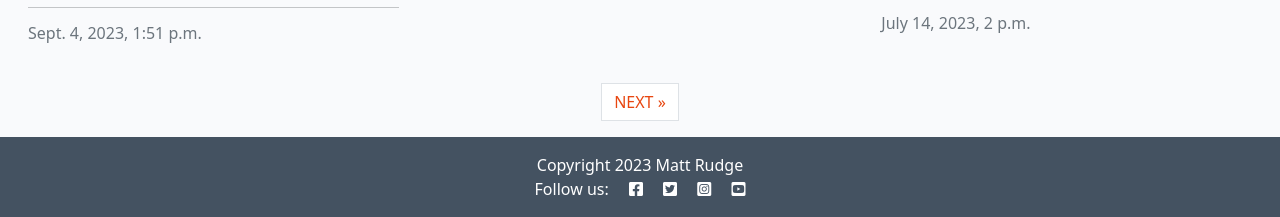
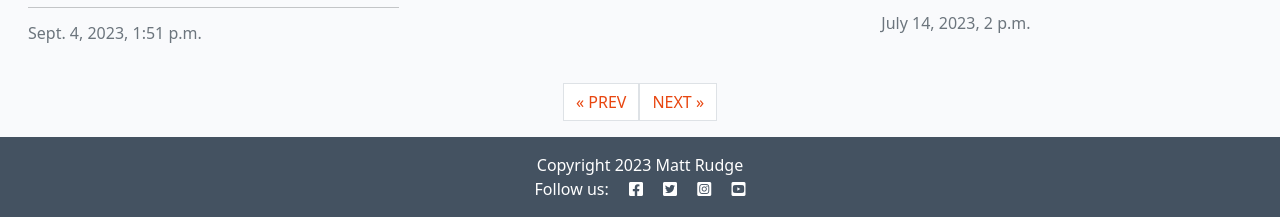
Before and after one commit to TopG85/blog, a Django app: page /?page=2 in a window 1280 px wide. Shown: the part 758-975 px from the top of the page. Run offline with Django 4.2, Linux system fonts and the light colour scheme; data comes from the database, SQL or seed files in the repository.

Commit message:
Pagination

```diff
--- a/blog/templates/blog/index.html
+++ b/blog/templates/blog/index.html
@@ -41,8 +41,15 @@
     {% if is_paginated %}
     <nav aria-label="Page navigation">
         <ul class="pagination justify-content-center">
+            {% if page_obj.has_previous %}
+            <li>
+                <a href="?page={{ page_obj.previous_page_number }}" class="page-link">&laquo; PREV</a>
+            </li>
+            {% endif %}
             {% if page_obj.has_next %}
-            <li><a href="?page={{ page_obj.next_page_number }}" class="page-link"> NEXT &raquo;</a></li>
+            <li>
+                <a href="?page={{ page_obj.next_page_number }}" class="page-link">NEXT &raquo;</a>
+            </li>
             {% endif %}
         </ul>
     </nav>
@@ -53,5 +60,5 @@
 {% endblock %}
 
 {% block copyright %}
-    Copyright 2023 Matt Rudge
+Copyright 2023 Matt Rudge
 {% endblock %}
```
